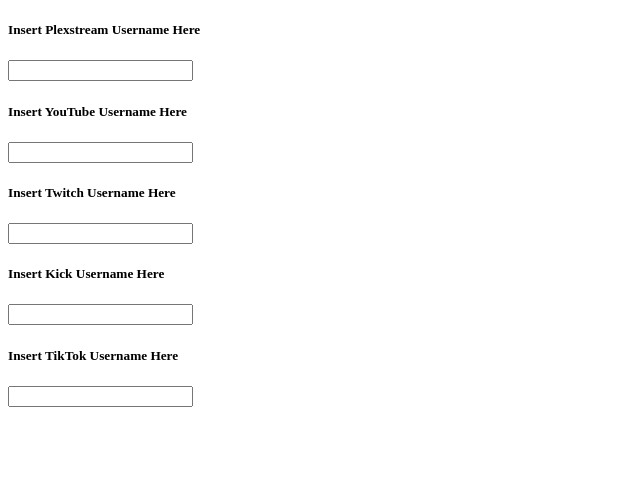
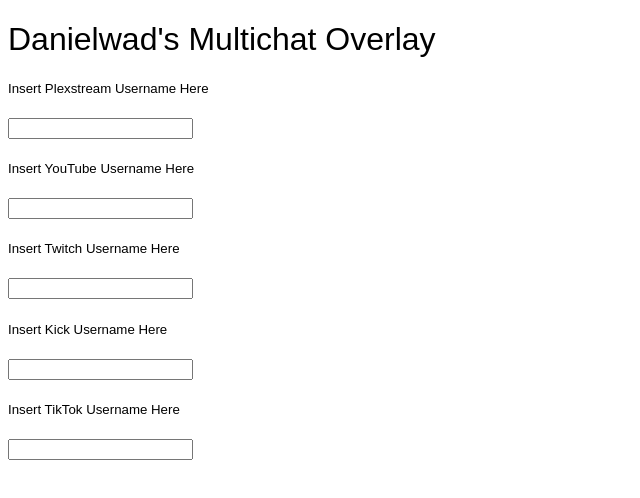
Before and after one commit to danielwadrb/danielwad-s-multichat-overlay.github.io, a plain HTML site: page index.html in a window 1280 px wide. Shown: the whole page, without its empty margins (0-640 px from the left). Drawn offline with Linux system fonts and the light colour scheme.

Commit message:
Update index.html

```diff
--- a/index.html
+++ b/index.html
@@ -1,9 +1,11 @@
 <!DOCTYPE html>
 <head>
   <title>Home - danielwad's multichat overlay</title>
+  <link rel="stylesheet" href="./style.css">
 </head>
 
 <body>
+  <h1>Danielwad's Multichat Overlay</h1>
   <h5>Insert Plexstream Username Here</h5>
   <input type = "text"></input>
   <h5>Insert YouTube Username Here</h5>
```
